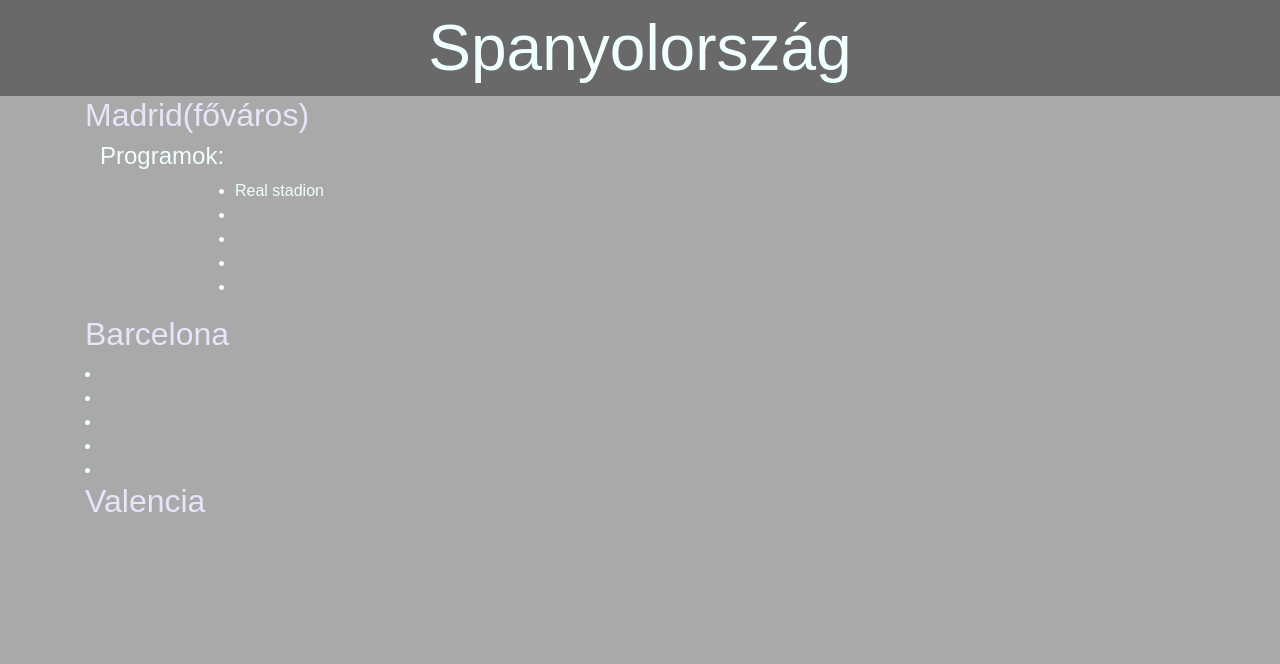
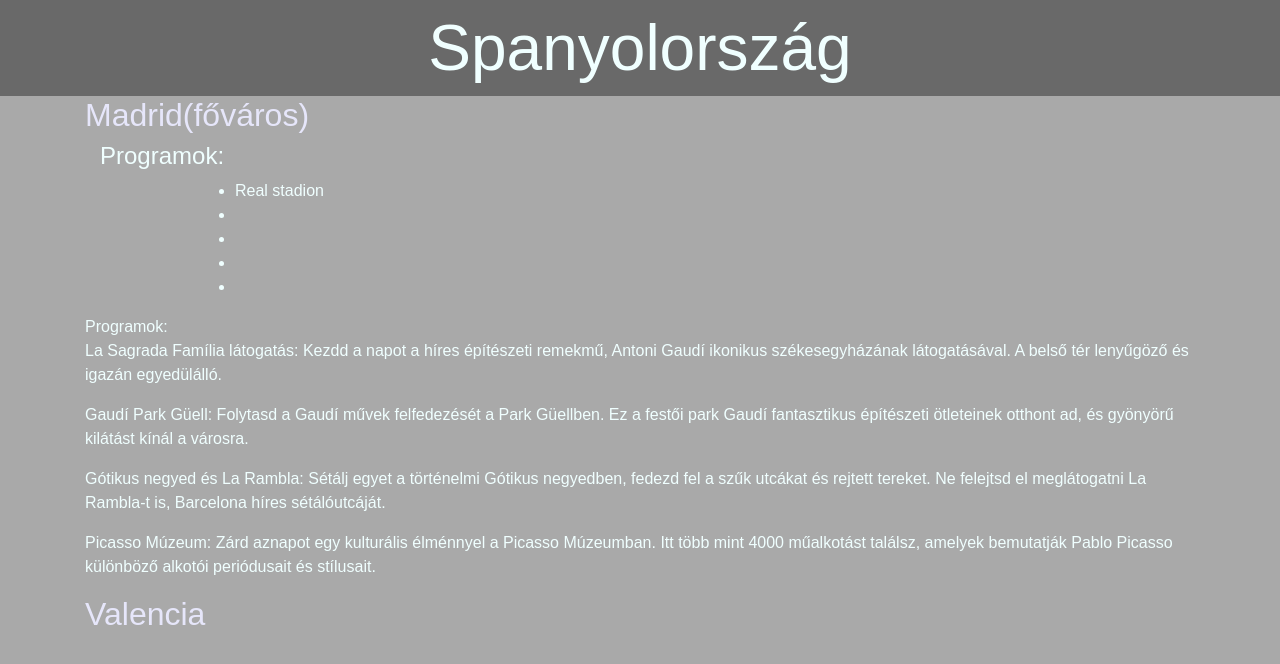
Before and after one commit to kiszelpeter/IKT-Spanyolorsz-g, a plain HTML site: page index.html in a window 1280 px wide. Drawn offline with nearby package versions, Linux system fonts and the light colour scheme.

Commit message:
barcelona 1 napos program

```diff
--- a/index.html
+++ b/index.html
@@ -38,12 +38,14 @@
 
 <div class="row">
     <div id="cim" class="col-lg-12">
-        <h2>Barcelona</h2>
-        <li></li>
-        <li></li>
-        <li></li>
-        <li></li>
-        <li></li>
+        Programok:
+        <p>La Sagrada Família látogatás: Kezdd a napot a híres építészeti remekmű, Antoni Gaudí ikonikus székesegyházának látogatásával. A belső tér lenyűgöző és igazán egyedülálló.</p>
+
+        <p>Gaudí Park Güell: Folytasd a Gaudí művek felfedezését a Park Güellben. Ez a festői park Gaudí fantasztikus építészeti ötleteinek otthont ad, és gyönyörű kilátást kínál a városra.</p>
+
+        <p>Gótikus negyed és La Rambla: Sétálj egyet a történelmi Gótikus negyedben, fedezd fel a szűk utcákat és rejtett tereket. Ne felejtsd el meglátogatni La Rambla-t is, Barcelona híres sétálóutcáját.</p>
+
+        <p>Picasso Múzeum: Zárd aznapot egy kulturális élménnyel a Picasso Múzeumban. Itt több mint 4000 műalkotást találsz, amelyek bemutatják Pablo Picasso különböző alkotói periódusait és stílusait.</p>
     </div>
 </div>
 
```
